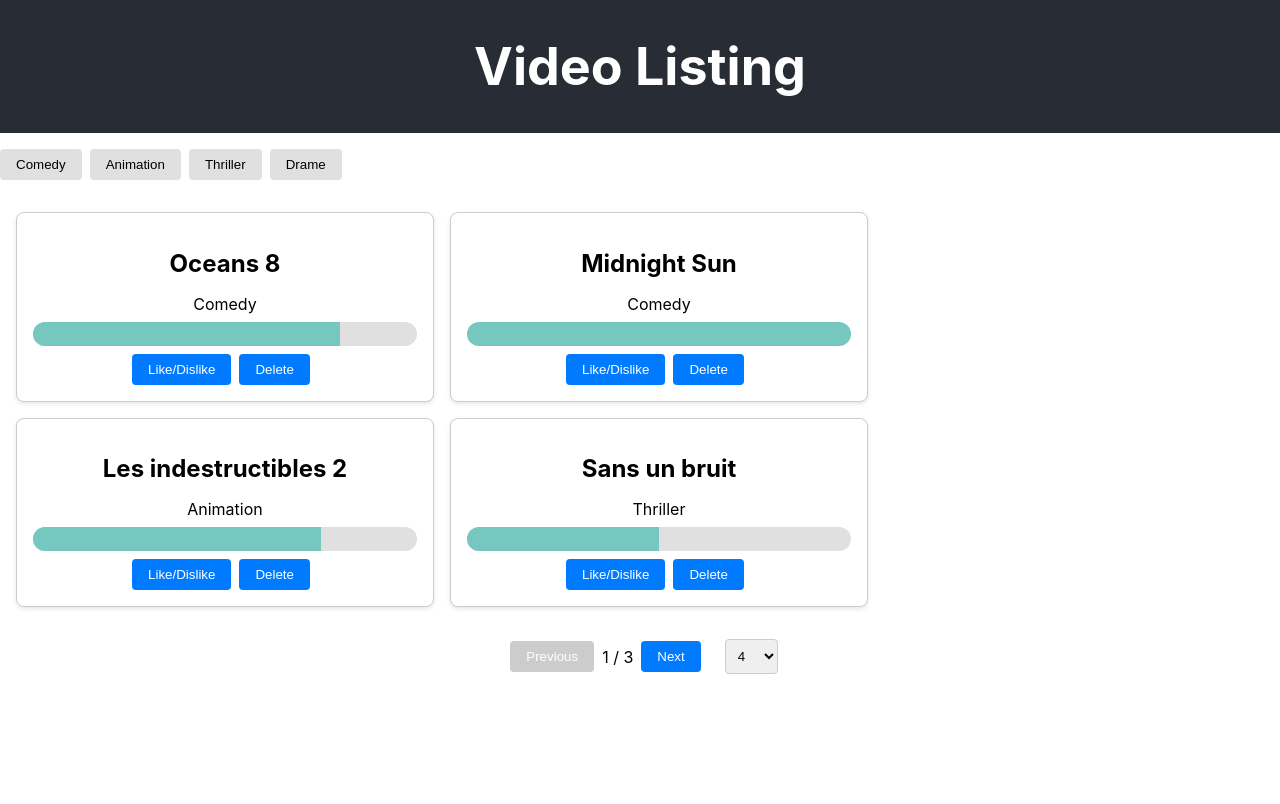
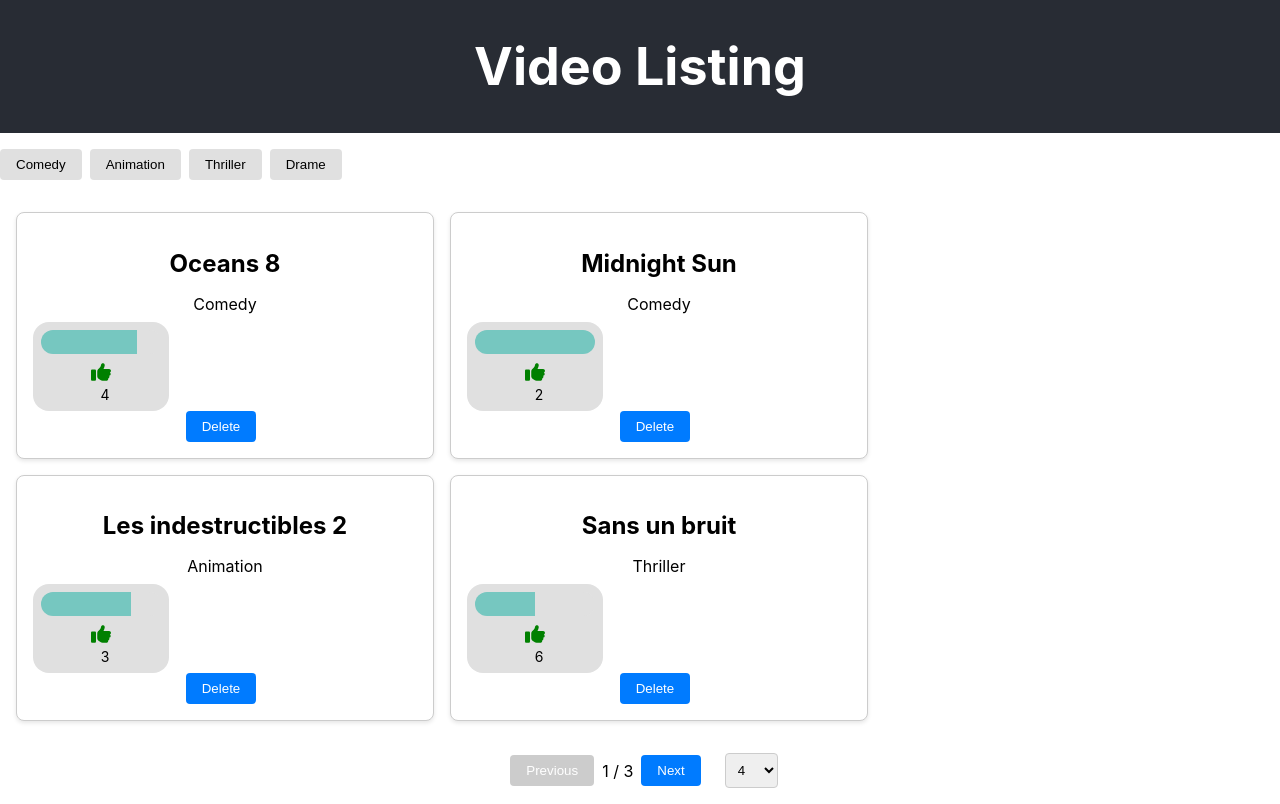
Before and after one commit to tatiana-sthl/video-listening, a React (Create React App) app: page / in a window 1280 px wide. Built offline with nearby package versions, Linux system fonts and the light colour scheme.

Commit message:
add toggle button

```diff
--- a/package.json
+++ b/package.json
@@ -3,6 +3,9 @@
   "version": "0.1.0",
   "private": true,
   "dependencies": {
+    "@fortawesome/fontawesome-svg-core": "^6.6.0",
+    "@fortawesome/free-solid-svg-icons": "^6.6.0",
+    "@fortawesome/react-fontawesome": "^0.2.2",
     "@testing-library/jest-dom": "^5.17.0",
     "@testing-library/react": "^13.4.0",
     "@testing-library/user-event": "^13.5.0",
--- a/src/components/MovieList.tsx
+++ b/src/components/MovieList.tsx
@@ -1,6 +1,7 @@
 import React, { useState, useEffect } from 'react';
 import styled from 'styled-components';
-import { movies$ } from '../movies';
+import { movies$, Movie } from '../movies';
+import ToggleButton from './ToggleButton'; // Importation du composant ToggleButton
 
 const Container = styled.div`
   display: flex;
@@ -33,19 +34,6 @@ const Title = styled.h2`
 
 const Category = styled.p`
   margin-bottom: 8px;
-`;
-
-const Gauge = styled.div`
-  height: 24px;
-  background: #e0e0e0;
-  border-radius: 12px;
-  overflow: hidden;
-  margin-bottom: 8px;
-
-  & > div {
-    height: 100%;
-    background: #76c7c0;
-  }
 `;
 
 const Button = styled.button`
@@ -115,14 +103,6 @@ const Select = styled.select`
   margin-left: 16px;
 `;
 
-interface Movie {
-  id: string;
-  title: string;
-  category: string;
-  likes: number;
-  dislikes: number;
-}
-
 const MovieList: React.FC = () => {
   const [movies, setMovies] = useState<Movie[]>([]);
   const [selectedCategories, setSelectedCategories] = useState<string[]>([]);
@@ -135,14 +115,6 @@ const MovieList: React.FC = () => {
 
   const handleDelete = (id: string) => {
     setMovies(movies.filter(movie => movie.id !== id));
-  };
-
-  const handleToggleLike = (id: string) => {
-    setMovies(movies.map(movie =>
-      movie.id === id
-        ? { ...movie, likes: movie.likes + 1, dislikes: movie.dislikes - 1 }
-        : movie
-    ));
   };
 
   const handleCategoryToggle = (category: string) => {
@@ -189,10 +161,10 @@ const MovieList: React.FC = () => {
           <Card key={movie.id}>
             <Title>{movie.title}</Title>
             <Category>{movie.category}</Category>
-            <Gauge>
-              <div style={{ width: `${(movie.likes / (movie.likes + movie.dislikes)) * 100}%` }} />
-            </Gauge>
-            <Button onClick={() => handleToggleLike(movie.id)}>Like/Dislike</Button>
+            <ToggleButton
+              likes={movie.likes}
+              dislikes={movie.dislikes}
+            />
             <Button onClick={() => handleDelete(movie.id)}>Delete</Button>
           </Card>
         ))}
--- /dev/null
+++ b/src/components/ToggleButton.tsx
@@ -0,0 +1,73 @@
+import React, { useState } from 'react';
+import styled from 'styled-components';
+import { FontAwesomeIcon } from '@fortawesome/react-fontawesome';
+import { faThumbsUp, faThumbsDown } from '@fortawesome/free-solid-svg-icons';
+
+const ToggleContainer = styled.div`
+  display: flex;
+  flex-direction: column;
+  align-items: center;
+  cursor: pointer;
+  background: #e0e0e0;
+  border-radius: 16px;
+  padding: 8px;
+  width: 120px;
+  justify-content: center;
+`;
+
+const ThumbIcon = styled(FontAwesomeIcon)`
+  font-size: 20px;
+  margin-bottom: 4px;
+`;
+
+const Number = styled.span`
+  font-size: 14px;
+  margin-left: 8px;
+`;
+
+const GaugeContainer = styled.div<{ showLikes: boolean }>`
+  height: 24px;
+  width: 100%;
+  background: #e0e0e0;
+  border-radius: 12px;
+  overflow: hidden;
+  margin-bottom: 8px;
+
+  & > div {
+    height: 100%;
+    background: ${({ showLikes }) => (showLikes ? '#76c7c0' : '#ff4d4d')};
+  }
+`;
+
+interface ToggleButtonProps {
+  likes: number;
+  dislikes: number;
+}
+
+const ToggleButton: React.FC<ToggleButtonProps> = ({ likes, dislikes }) => {
+  const [showLikes, setShowLikes] = useState(true);
+
+  const total = likes + dislikes;
+  const percentage = total ? (showLikes ? (likes / total) : (dislikes / total)) * 100 : 0;
+
+  return (
+    <ToggleContainer onClick={() => setShowLikes(!showLikes)}>
+      <GaugeContainer showLikes={showLikes}>
+        <div style={{ width: `${percentage}%` }} />
+      </GaugeContainer>
+      {showLikes ? (
+        <>
+          <ThumbIcon icon={faThumbsUp} style={{ color: 'green' }} />
+          <Number>{likes}</Number>
+        </>
+      ) : (
+        <>
+          <ThumbIcon icon={faThumbsDown} style={{ color: 'red' }} />
+          <Number>{dislikes}</Number>
+        </>
+      )}
+    </ToggleContainer>
+  );
+};
+
+export default ToggleButton;
```
Also changed, not shown: 1 other file (tests, documents, lock files or other folders).
